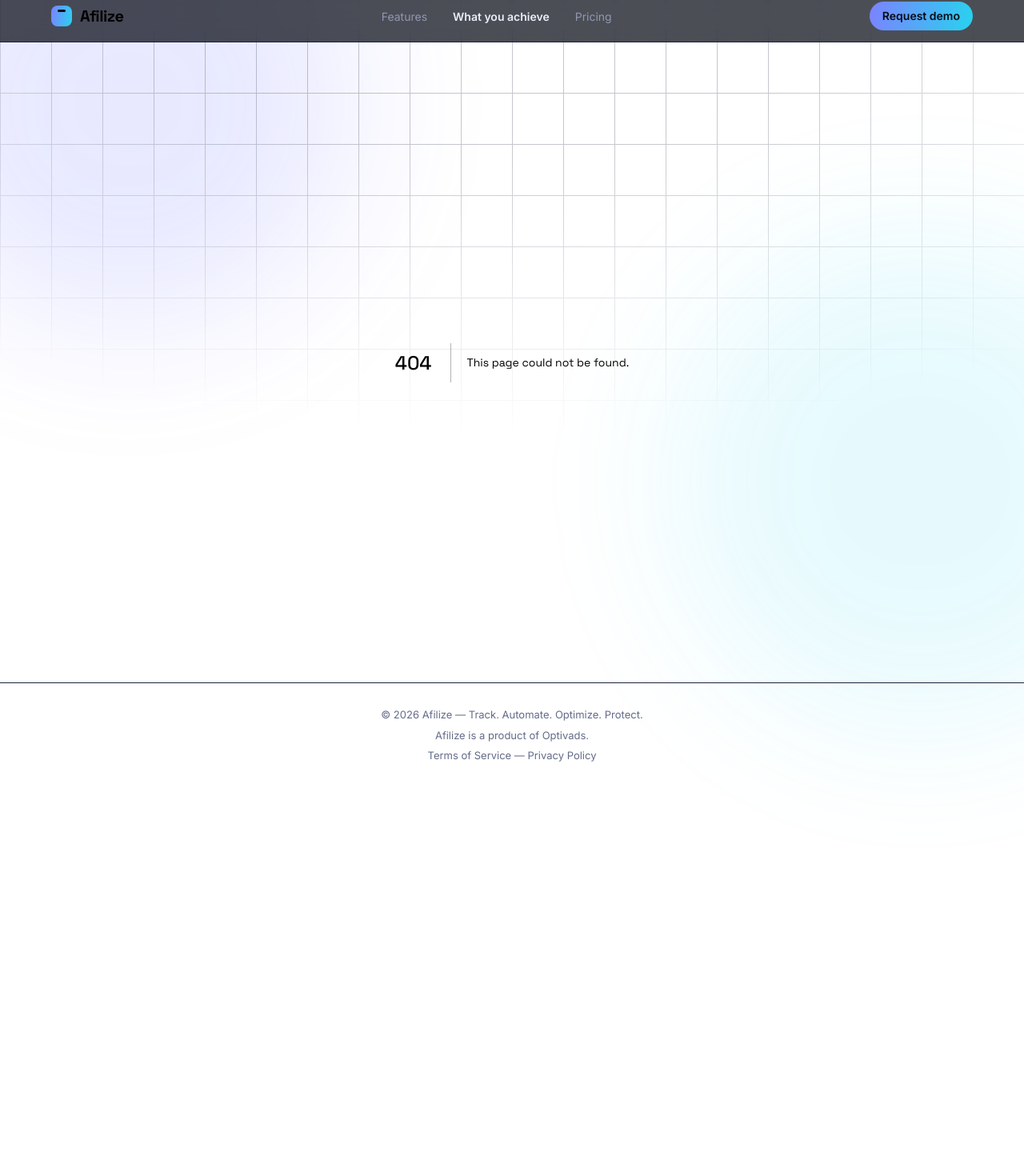
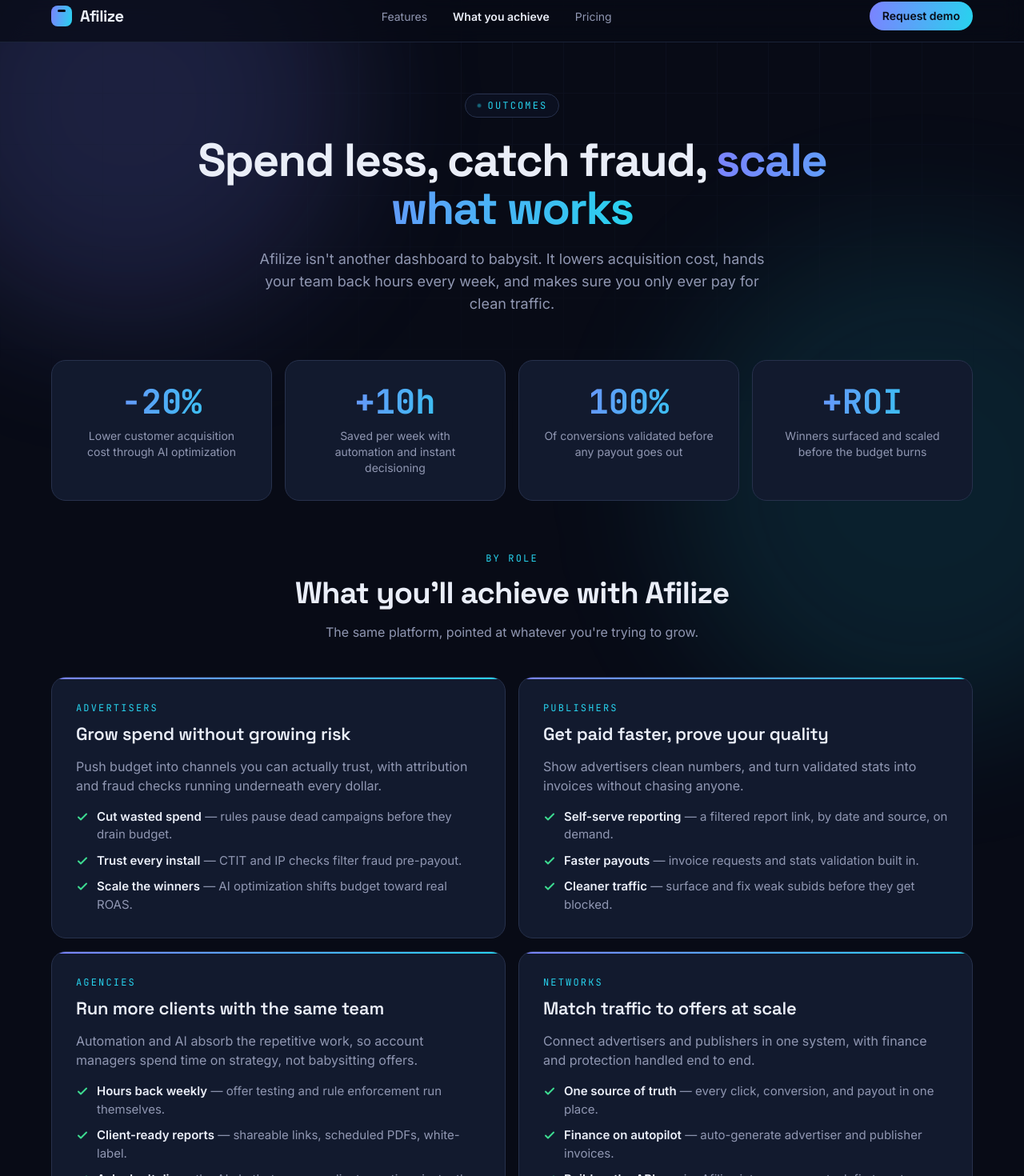
Before and after one commit to charafeddinecherkaoui/Afilize, a Next.js app: page /solutions in a window 1280 px wide. Before the commit this address had no page. Shown: the part 12-1482 px from the top of the page at 80% size. Before the commit the page ends 997 px from the top, so only its background shows below. Built offline with nearby package versions, Linux system fonts and the light colour scheme.

Commit message:
Build solutions page

```diff
--- /dev/null
+++ b/src/app/solutions/page.tsx
@@ -0,0 +1,319 @@
+import type { Metadata } from "next";
+import type { ReactNode } from "react";
+import {
+  CheckIcon,
+  CheckRow,
+  Eyebrow,
+  FinalCta,
+  FlowStrip,
+  SectionHead,
+} from "@/components/blocks";
+
+export const metadata: Metadata = {
+  title: "What You Achieve — Afilize",
+  description:
+    "Spend less, catch fraud, scale what works. Afilize lowers acquisition cost, hands your team back hours every week, and makes sure you only ever pay for clean traffic.",
+};
+
+const stats = [
+  {
+    number: "-20%",
+    caption: "Lower customer acquisition cost through AI optimization",
+  },
+  {
+    number: "+10h",
+    caption: "Saved per week with automation and instant decisioning",
+  },
+  {
+    number: "100%",
+    caption: "Of conversions validated before any payout goes out",
+  },
+  {
+    number: "+ROI",
+    caption: "Winners surfaced and scaled before the budget burns",
+  },
+];
+
+const audiences: {
+  role: string;
+  title: string;
+  desc: string;
+  points: { lead: string; rest: string }[];
+}[] = [
+  {
+    role: "Advertisers",
+    title: "Grow spend without growing risk",
+    desc: "Push budget into channels you can actually trust, with attribution and fraud checks running underneath every dollar.",
+    points: [
+      {
+        lead: "Cut wasted spend",
+        rest: "rules pause dead campaigns before they drain budget.",
+      },
+      {
+        lead: "Trust every install",
+        rest: "CTIT and IP checks filter fraud pre-payout.",
+      },
+      {
+        lead: "Scale the winners",
+        rest: "AI optimization shifts budget toward real ROAS.",
+      },
+    ],
+  },
+  {
+    role: "Publishers",
+    title: "Get paid faster, prove your quality",
+    desc: "Show advertisers clean numbers, and turn validated stats into invoices without chasing anyone.",
+    points: [
+      {
+        lead: "Self-serve reporting",
+        rest: "a filtered report link, by date and source, on demand.",
+      },
+      {
+        lead: "Faster payouts",
+        rest: "invoice requests and stats validation built in.",
+      },
+      {
+        lead: "Cleaner traffic",
+        rest: "surface and fix weak subids before they get blocked.",
+      },
+    ],
+  },
+  {
+    role: "Agencies",
+    title: "Run more clients with the same team",
+    desc: "Automation and AI absorb the repetitive work, so account managers spend time on strategy, not babysitting offers.",
+    points: [
+      {
+        lead: "Hours back weekly",
+        rest: "offer testing and rule enforcement run themselves.",
+      },
+      {
+        lead: "Client-ready reports",
+        rest: "shareable links, scheduled PDFs, white-label.",
+      },
+      {
+        lead: "Ask, don't dig",
+        rest: "the AI chatbot answers client questions instantly.",
+      },
+    ],
+  },
+  {
+    role: "Networks",
+    title: "Match traffic to offers at scale",
+    desc: "Connect advertisers and publishers in one system, with finance and protection handled end to end.",
+    points: [
+      {
+        lead: "One source of truth",
+        rest: "every click, conversion, and payout in one place.",
+      },
+      {
+        lead: "Finance on autopilot",
+        rest: "auto-generate advertiser and publisher invoices.",
+      },
+      {
+        lead: "Build on the API",
+        rest: "wire Afilize into your own stack first-party.",
+      },
+    ],
+  },
+];
+
+const shift: { without: string; with: string }[] = [
+  {
+    without: "Refreshing dashboards to catch dead campaigns",
+    with: "Rules pause and cap campaigns the moment they slip",
+  },
+  {
+    without: "Pausing subids and blocking IPs by hand",
+    with: "Fraud gets blocked and held automatically",
+  },
+  {
+    without: "Testing offer links one by one",
+    with: "Offer-testing integrations check redirects for you",
+  },
+  {
+    without: "Reconciling payouts in spreadsheets",
+    with: "Validated stats become invoices on their own",
+  },
+  {
+    without: "Building reports for each publisher manually",
+    with: "Each publisher gets a live, filtered report link",
+  },
+];
+
+function CrossIcon({ className }: { className?: string }) {
+  return (
+    <svg viewBox="0 0 16 16" fill="none" className={className} aria-hidden="true">
+      <path
+        d="M4 4l8 8M12 4l-8 8"
+        stroke="currentColor"
+        strokeWidth="2"
+        strokeLinecap="round"
+      />
+    </svg>
+  );
+}
+
+function ShiftCard({
+  heading,
+  items,
+  positive,
+}: {
+  heading: string;
+  items: string[];
+  positive?: boolean;
+}) {
+  return (
+    <div className="rounded-[18px] border border-line bg-surface p-[30px]">
+      <h3 className="font-display text-lg font-semibold tracking-[-0.01em]">
+        {heading}
+      </h3>
+      <ul className="mt-4 divide-y divide-line-soft">
+        {items.map((item) => (
+          <li
+            key={item}
+            className="flex items-start gap-2.5 py-3 text-[15px] text-text-muted"
+          >
+            {positive ? (
+              <CheckIcon className="mt-[3px] h-4 w-4 shrink-0 text-good" />
+            ) : (
+              <CrossIcon className="mt-[3px] h-4 w-4 shrink-0 text-text-dim" />
+            )}
+            <span>{item}</span>
+          </li>
+        ))}
+      </ul>
+    </div>
+  );
+}
+
+export default function SolutionsPage() {
+  return (
+    <main className="flex-1">
+      {/* 4.1 Hero */}
+      <section className="wrap pb-14 pt-16 text-center">
+        <Eyebrow>Outcomes</Eyebrow>
+        <h1 className="mx-auto mt-6 max-w-[820px] text-[clamp(34px,6vw,58px)] font-bold leading-[1.03] tracking-[-0.03em]">
+          Spend less, catch fraud,{" "}
+          <span className="flow-text">scale what works</span>
+        </h1>
+        <p className="mx-auto mt-5 max-w-[640px] text-lg text-text-muted">
+          Afilize isn&apos;t another dashboard to babysit. It lowers
+          acquisition cost, hands your team back hours every week, and makes
+          sure you only ever pay for clean traffic.
+        </p>
+      </section>
+
+      {/* 4.2 Outcomes band */}
+      <section className="wrap pb-16">
+        <div className="grid grid-cols-1 gap-4 min-[461px]:grid-cols-2 min-[881px]:grid-cols-4">
+          {stats.map((stat) => (
+            <div
+              key={stat.number}
+              className="rounded-[18px] border border-line bg-surface p-[30px] text-center"
+            >
+              <p className="flow-text font-mono text-[42px] font-bold leading-none">
+                {stat.number}
+              </p>
+              <p className="mt-3 text-sm text-text-muted">{stat.caption}</p>
+            </div>
+          ))}
+        </div>
+      </section>
+
+      {/* 4.3 By role */}
+      <section className="wrap pb-16">
+        <SectionHead
+          label="By Role"
+          title="What you'll achieve with Afilize"
+          sub="The same platform, pointed at whatever you're trying to grow."
+        />
+        <div className="mt-11 grid gap-4 min-[821px]:grid-cols-2">
+          {audiences.map((audience) => (
+            <article
+              key={audience.role}
+              className="relative overflow-hidden rounded-[18px] border border-line bg-surface p-[30px]"
+            >
+              <span
+                className="absolute inset-x-0 top-0 h-[2px] flow-bg"
+                aria-hidden="true"
+              />
+              <p className="font-mono text-xs uppercase tracking-[0.18em] text-accent-2">
+                {audience.role}
+              </p>
+              <h3 className="mt-2 font-display text-[22px] font-semibold tracking-[-0.01em]">
+                {audience.title}
+              </h3>
+              <p className="mt-3 text-text-muted">{audience.desc}</p>
+              <ul className="mt-4 space-y-2.5">
+                {audience.points.map((point) => (
+                  <CheckRow key={point.lead}>
+                    <strong className="font-semibold text-text">
+                      {point.lead}
+                    </strong>{" "}
+                    — {point.rest}
+                  </CheckRow>
+                ))}
+              </ul>
+            </article>
+          ))}
+        </div>
+      </section>
+
+      {/* 4.4 Before / after */}
+      <section className="wrap pb-16">
+        <SectionHead
+          label="The Shift"
+          title="From manual to autonomous"
+          sub="What a day on Afilize replaces."
+        />
+        <div className="mt-11 grid items-center gap-4 min-[721px]:grid-cols-[1fr_auto_1fr]">
+          <ShiftCard
+            heading="Without Afilize"
+            items={shift.map((s) => s.without)}
+          />
+          <div className="flex items-center justify-center" aria-hidden="true">
+            <span className="flex h-11 w-11 rotate-90 items-center justify-center rounded-full border border-line bg-ink-2 text-accent-2 min-[721px]:rotate-0">
+              <svg
+                viewBox="0 0 16 16"
+                fill="none"
+                className="h-4 w-4"
+                stroke="currentColor"
+                strokeWidth="2"
+                strokeLinecap="round"
+                strokeLinejoin="round"
+              >
+                <path d="M2 8h12M9 3l5 5-5 5" />
+              </svg>
+            </span>
+          </div>
+          <ShiftCard
+            heading="With Afilize"
+            items={shift.map((s) => s.with)}
+            positive
+          />
+        </div>
+      </section>
+
+      {/* 4.5 The loop */}
+      <section className="wrap pb-16">
+        <SectionHead
+          label="How We Get You There"
+          title="One continuous loop"
+          sub="Every outcome above comes from the same five-step engine running around the clock."
+        />
+        <div className="mt-11">
+          <FlowStrip />
+        </div>
+      </section>
+
+      {/* 4.6 Final CTA */}
+      <FinalCta
+        title="Tell us what you're trying to grow"
+        line="We'll map Afilize to your traffic and show you the numbers before you commit."
+        primary={{ href: "#", label: "Request a demo" }}
+        secondary={{ href: "/pricing", label: "See pricing" }}
+      />
+    </main>
+  );
+}
```
